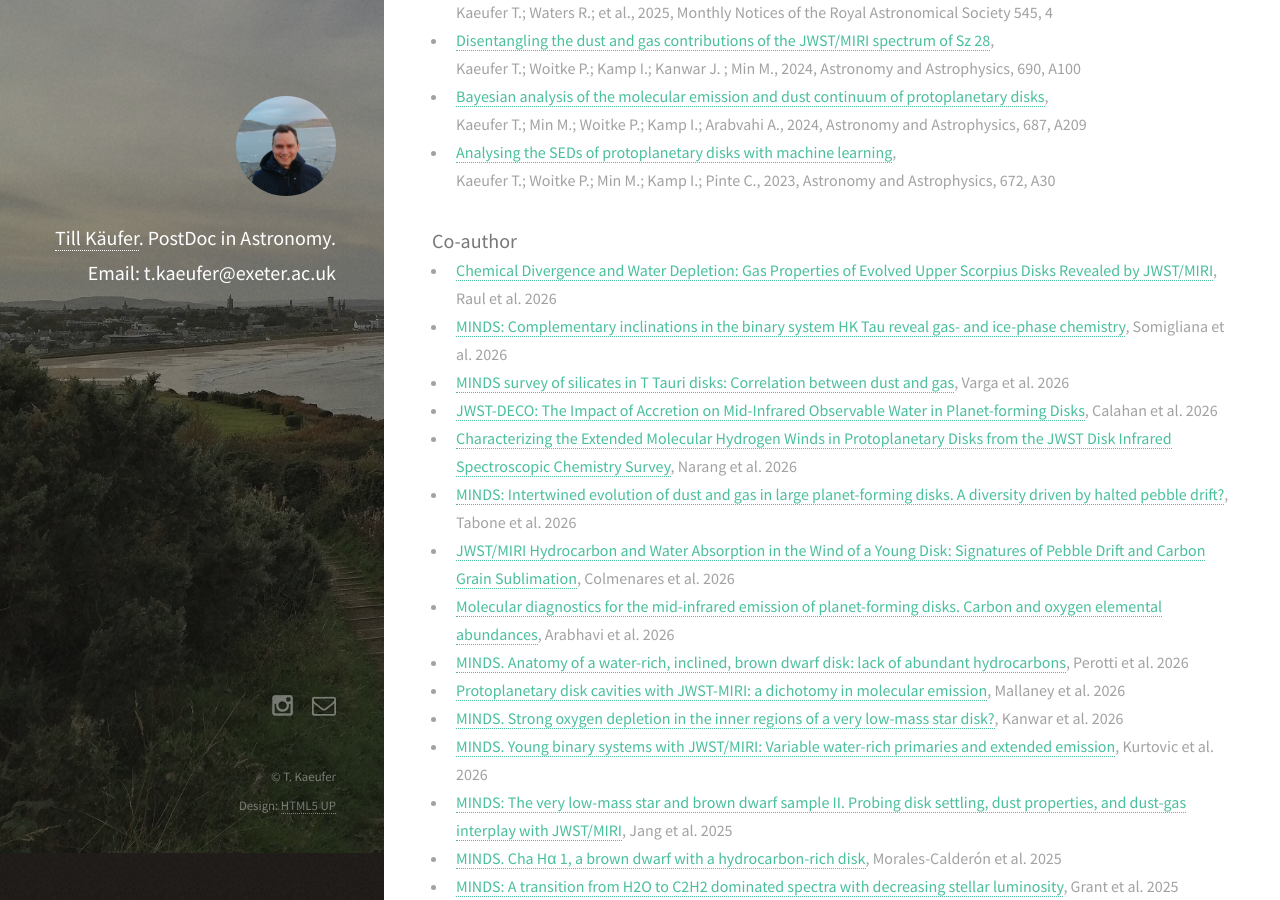
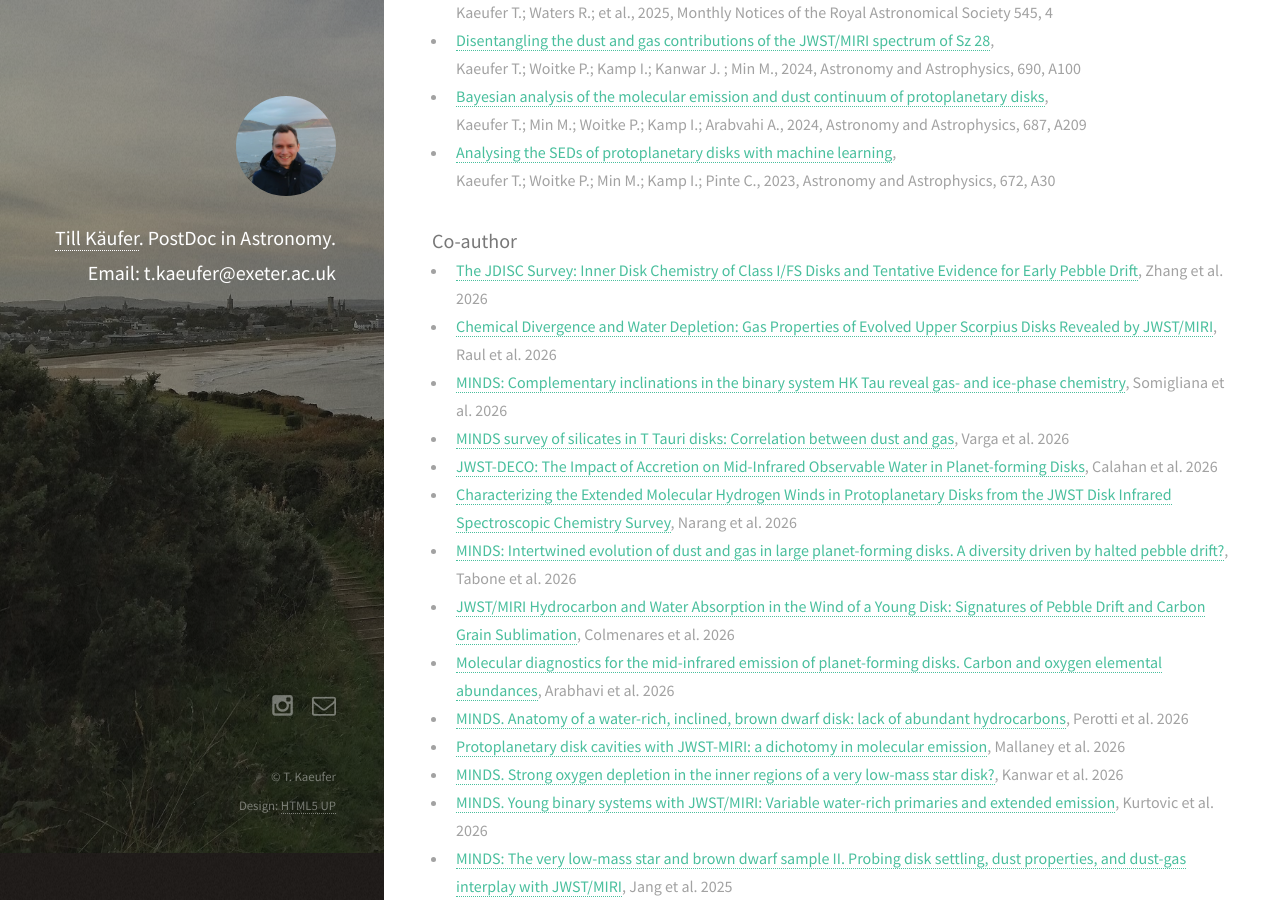
Before and after one commit to tillkaeufer/tillkaeufer.github.io, a Jekyll site: the page built from _posts/2020-10-06-publications.markdown, in a window 1280 px wide and 900 px high, scrolled down 932 px. Built offline with Jekyll 4.4.1, drawn with Linux system fonts in a browser that asks for light colours; nearby versions of some CDN libraries.

Commit message:
adding cocos paper

```diff
--- a/_posts/2020-10-06-publications.markdown
+++ b/_posts/2020-10-06-publications.markdown
@@ -22,6 +22,7 @@ Kaeufer T.; Woitke P.; Min M.; Kamp I.; Pinte C., 2023, Astronomy and Astrophysi
 
 ### Co-author
 
++ [The JDISC Survey: Inner Disk Chemistry of Class I/FS Disks and Tentative Evidence for Early Pebble Drift](https://arxiv.org/abs/2607.22839){:target="_blank"}, Zhang et al. 2026
 + [Chemical Divergence and Water Depletion: Gas Properties of Evolved Upper Scorpius Disks Revealed by JWST/MIRI](https://arxiv.org/abs/2606.27476){:target="_blank"}, Raul et al. 2026
 + [MINDS: Complementary inclinations in the binary system HK Tau reveal gas- and ice-phase chemistry](https://arxiv.org/abs/2606.23794){:target="_blank"}, Somigliana et al. 2026
 + [MINDS survey of silicates in T Tauri disks: Correlation between dust and gas](https://arxiv.org/abs/2606.11026){:target="_blank"}, Varga et al. 2026
```
